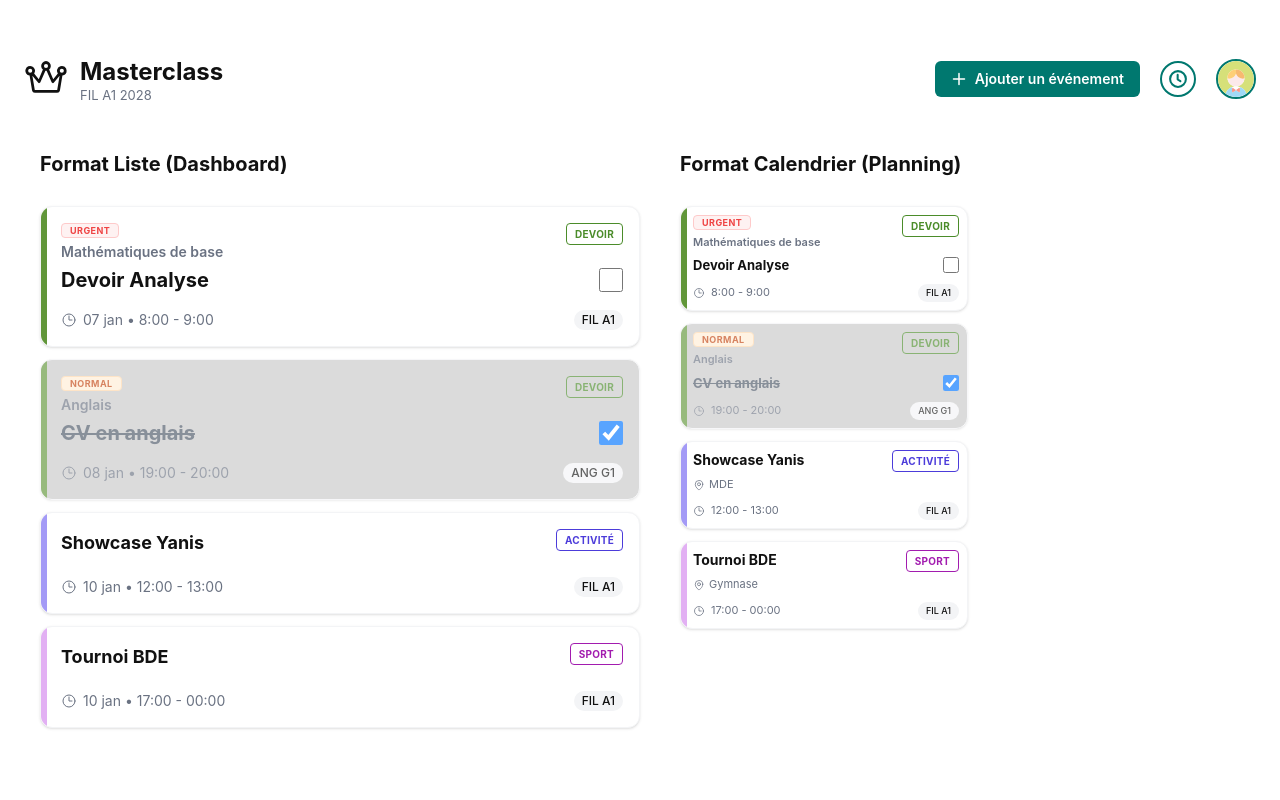
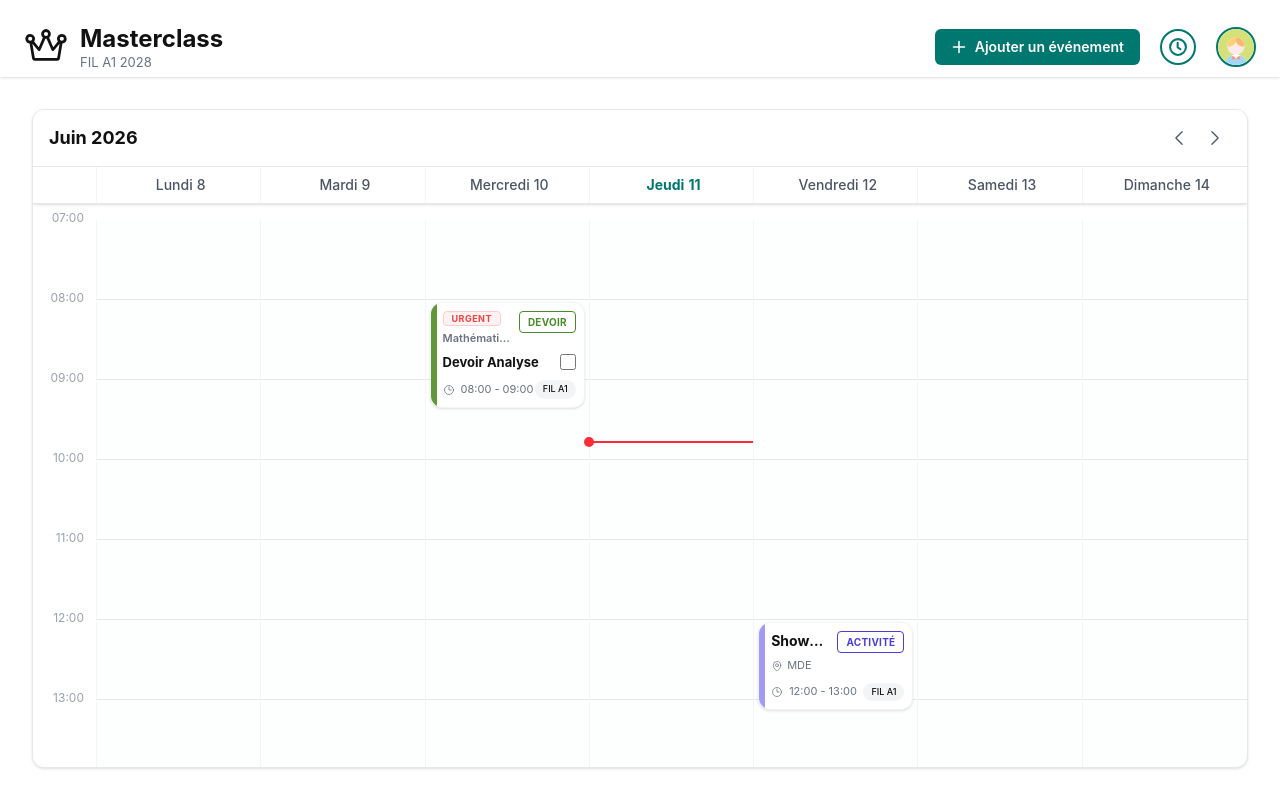
Before and after one commit to Arcols/Masterclass, a Vue app in the folder masterclass-front/: page / in a window 1280 px wide. Built offline with nearby package versions, Linux system fonts and the light colour scheme; the HTML template or start-up script is replaced by a standard one.

Commit message:
feat(ui): Création du composant de Planning (avec sous-composant PlanningColumn)

```diff
--- a/masterclass-front/src/App.vue
+++ b/masterclass-front/src/App.vue
@@ -1,53 +1,20 @@
-<style scoped>
-</style>
 <script setup lang="ts">
-import { ref } from 'vue';
-import EventCard from '@/components/EventCard.vue';
-import jsonMock from '@/mocks/events.json';
-import Header from '@/components/Header.vue'
-
-// On rend le mock réactif pour pouvoir tester les clics sur la checkbox
-const events = ref(jsonMock);
-
-// Met à jour l'état de l'événement lors du clic
-const updateStatus = (id: string, newValue: boolean) => {
-  const targetEvent = events.value.find(e => e.id === id);
-  if (targetEvent) {
-    targetEvent.isCompleted = newValue;
-  }
-};
+import Header from '@/components/Header.vue';
+import PlanningBoard from '@/components/PlanningBoard.vue';
 </script>
 
 <template>
-  <div class="w-full bg-[var(--color-background)] ">
-  <Header
-    class="sticky top-0 z-10"
-    :show-actions="true"
-    :show-profile="true"
-    subtitle="FIL A1 2028"
-  />
-  <div class="p-10 flex gap-10">
-    <div class="w-1/2 flex flex-col gap-3">
-      <h2 class="font-bold mb-4 text-xl">Format Liste (Dashboard)</h2>
-      <EventCard
-        v-for="event in events"
-        :key="'list-' + event.id"
-        :event="event"
-        layout="list"
-        @toggle-complete="updateStatus"
-      />
-    </div>
+  <div class="w-full h-screen flex flex-col bg-[var(--color-background)] overflow-hidden">
 
-    <div class="w-72 flex flex-col gap-3">
-      <h2 class="font-bold mb-4 text-xl">Format Calendrier (Planning)</h2>
-      <EventCard
-        v-for="event in events"
-        :key="'cal-' + event.id"
-        :event="event"
-        layout="calendar"
-        @toggle-complete="updateStatus"
-      />
-    </div>
-  </div>
+    <Header
+      class="z-20 bg-[var(--color-background)] shadow-sm shrink-0"
+      :show-actions="true"
+      :show-profile="true"
+      subtitle="FIL A1 2028"
+    />
+
+    <main class="flex-1 flex flex-col p-4 md:p-6 lg:p-8 min-h-0">
+      <PlanningBoard class="flex-1 min-h-0" />
+    </main>
   </div>
 </template>
--- /dev/null
+++ b/masterclass-front/src/components/PlanningBoard.vue
@@ -0,0 +1,185 @@
+<script setup lang="ts">
+import { ref, computed, onMounted, onUnmounted } from 'vue';
+import { ChevronLeftIcon, ChevronRightIcon } from '@heroicons/vue/24/outline';
+import PlanningColumn from './PlanningColumn.vue';
+import type { EventData } from './EventCard.vue';
+import mockEvents from '@/mocks/events.json';
+
+// ── CONFIGURATION DE LA GRILLE ──
+const START_HOUR = 7;
+const END_HOUR = 24;
+const ROW_HEIGHT = 80;
+
+const blocksCount = END_HOUR - START_HOUR;
+const hours = Array.from({ length: blocksCount + 1 }, (_, i) => START_HOUR + i);
+
+const events = ref<EventData[]>(mockEvents as EventData[]);
+
+// ── GESTION DES DATES ──
+const currentDate = ref(new Date()); // Gère la semaine affichée (Navigation)
+const now = ref(new Date());         // Gère l'instant T (Ligne rouge et "Aujourd'hui")
+let timer: ReturnType<typeof setInterval> | null = null;
+
+onMounted(() => {
+  timer = setInterval(() => { now.value = new Date(); }, 60000);
+});
+
+onUnmounted(() => {
+  if (timer) clearInterval(timer);
+});
+
+// Génération dynamique des jours de la semaine courante
+const weekDays = computed(() => {
+  const current = new Date(currentDate.value);
+  const dayIndex = current.getDay(); // 0 = Dim, 1 = Lun...
+
+  // Calcul de la distance par rapport au lundi
+  const distanceToMonday = dayIndex === 0 ? -6 : 1 - dayIndex;
+
+  const monday = new Date(current);
+  monday.setDate(current.getDate() + distanceToMonday);
+
+  const dayNames = [
+    { short: 'Lun', full: 'Lundi' },
+    { short: 'Mar', full: 'Mardi' },
+    { short: 'Mer', full: 'Mercredi' },
+    { short: 'Jeu', full: 'Jeudi' },
+    { short: 'Ven', full: 'Vendredi' },
+    { short: 'Sam', full: 'Samedi' },
+    { short: 'Dim', full: 'Dimanche' },
+  ];
+
+  return dayNames.map((dayName, index) => {
+    const nextDay = new Date(monday);
+    nextDay.setDate(monday.getDate() + index);
+
+    // Format YYYY-MM-DD pour filtrer les événements
+    const yyyy = nextDay.getFullYear();
+    const mm = String(nextDay.getMonth() + 1).padStart(2, '0');
+    const dd = String(nextDay.getDate()).padStart(2, '0');
+    const fullDateString = `${yyyy}-${mm}-${dd}`;
+
+    // Vérifie si la colonne correspond à "Aujourd'hui"
+    const isToday =
+      nextDay.getDate() === now.value.getDate() &&
+      nextDay.getMonth() === now.value.getMonth() &&
+      nextDay.getFullYear() === now.value.getFullYear();
+
+    return {
+      id: `day-${index}`,
+      name: dayName.short,
+      fullName: dayName.full,
+      dateNumber: nextDay.getDate(),
+      fullDateString: fullDateString,
+      isToday: isToday
+    };
+  });
+});
+
+// ── NAVIGATION & UTILITAIRES ──
+const currentMonthYear = computed(() => {
+  return currentDate.value.toLocaleDateString('fr-FR', { month: 'long', year: 'numeric' });
+});
+
+const prevWeek = () => {
+  const newDate = new Date(currentDate.value);
+  newDate.setDate(newDate.getDate() - 7);
+  currentDate.value = newDate;
+};
+
+const nextWeek = () => {
+  const newDate = new Date(currentDate.value);
+  newDate.setDate(newDate.getDate() + 7);
+  currentDate.value = newDate;
+};
+
+const getEventsForDay = (fullDateStr: string) => {
+  return events.value.filter(e => e.date === fullDateStr);
+};
+
+const updateStatus = (id: string, newValue: boolean) => {
+  const targetEvent = events.value.find(e => e.id === id);
+  if (targetEvent) targetEvent.isCompleted = newValue;
+};
+</script>
+
+<template>
+  <div class="flex flex-col h-full bg-white rounded-xl border border-gray-200 overflow-hidden shadow-sm">
+
+    <div class="flex items-center justify-between px-4 py-3 border-b border-gray-200 bg-white z-50">
+      <h2 class="text-lg font-bold text-[var(--color-black)] capitalize">{{ currentMonthYear }}</h2>
+      <div class="flex items-center gap-1">
+        <button @click="prevWeek" class="p-1.5 rounded-full hover:bg-gray-100 transition-colors cursor-pointer text-gray-600">
+          <ChevronLeftIcon class="w-5 h-5" />
+        </button>
+        <button @click="nextWeek" class="p-1.5 rounded-full hover:bg-gray-100 transition-colors cursor-pointer text-gray-600">
+          <ChevronRightIcon class="w-5 h-5" />
+        </button>
+      </div>
+    </div>
+
+    <div class="flex-1 overflow-auto relative flex flex-col">
+
+      <div class="sticky top-0 z-40 flex border-b border-gray-200 bg-white shadow-sm shrink-0">
+        <div class="w-14 md:w-16 shrink-0 sticky left-0 z-50 bg-white border-r border-gray-100"></div>
+
+        <div class="flex-1 grid grid-cols-7 min-w-[700px]">
+          <div
+            v-for="day in weekDays"
+            :key="day.id"
+            class="flex-1 py-2 text-sm flex flex-col items-center md:flex-row md:justify-center md:px-3 border-r border-gray-100 last:border-r-0"
+            :class="day.isToday ? 'text-[var(--color-primary)] font-bold' : 'text-gray-600 font-medium'"
+          >
+            <span class="md:hidden">{{ day.name }}</span>
+            <span class="hidden md:block md:px-1">{{ day.fullName }}</span>
+            <span>{{ day.dateNumber }}</span>
+          </div>
+        </div>
+      </div>
+
+      <div class="h-4 shrink-0 bg-transparent"></div>
+
+      <div class="flex flex-1 relative pb-6">
+
+        <div class="w-14 md:w-16 shrink-0 sticky left-0 z-30 bg-white border-r border-gray-100">
+          <div
+            v-for="hour in hours.slice(0, -1)"
+            :key="hour"
+            class="relative border-transparent text-xs text-gray-400 text-right pr-2"
+            :style="{ height: `${ROW_HEIGHT}px` }"
+          >
+            <span class="absolute -top-2.5 right-2 bg-white px-1">
+              {{ hour.toString().padStart(2, '0') }}:00
+            </span>
+          </div>
+          <div class="relative text-xs text-gray-400 text-right pr-2">
+            <span class="absolute -top-2.5 right-2 bg-white px-1">00:00</span>
+          </div>
+        </div>
+
+        <div class="flex-1 grid grid-cols-7 min-w-[700px] relative bg-gray-50/30">
+          <div class="absolute inset-0 pointer-events-none flex flex-col z-0">
+            <div
+              v-for="i in blocksCount"
+              :key="'line-'+i"
+              class="w-full border-b border-gray-200"
+              :style="{ height: `${ROW_HEIGHT}px` }"
+            ></div>
+          </div>
+
+          <PlanningColumn
+            v-for="day in weekDays"
+            :key="'col-'+day.id"
+            :day="day"
+            :events="getEventsForDay(day.fullDateString)"
+            :start-hour="START_HOUR"
+            :row-height="ROW_HEIGHT"
+            class="z-10"
+            @toggle-complete="updateStatus"
+          />
+        </div>
+      </div>
+
+    </div>
+  </div>
+</template>
--- /dev/null
+++ b/masterclass-front/src/components/PlanningColumn.vue
@@ -0,0 +1,74 @@
+<script setup lang="ts">
+import { computed, ref, onMounted, onUnmounted } from 'vue';
+import EventCard, { type EventData } from './EventCard.vue';
+
+const props = defineProps<{
+  day: { name: string; date: string; fullDate: string; isToday: boolean };
+  events: EventData[];
+  startHour: number;
+  rowHeight: number;
+}>();
+
+const emit = defineEmits<{
+  (e: 'toggle-complete', id: string, newValue: boolean): void;
+}>();
+
+const getEventStyle = (event: EventData) => {
+  const [startH, startM] = event.startTime.split(':').map(Number);
+  let [endH, endM] = event.endTime.split(':').map(Number);
+
+  if (endH === 0 && endM === 0) endH = 24;
+
+  const topPx = ((startH - props.startHour) + (startM / 60)) * props.rowHeight;
+  const heightPx = ((endH - startH) + ((endM - startM) / 60)) * props.rowHeight;
+
+  return { top: `${topPx}px`, height: `${heightPx}px` };
+};
+
+// ── LOGIQUE DE LA LIGNE ROUGE EN TEMPS RÉEL ──
+const now = ref(new Date());
+let timer: ReturnType<typeof setInterval>;
+
+onMounted(() => {
+  // Met à jour l'heure toutes les minutes pour faire bouger la ligne
+  timer = setInterval(() => { now.value = new Date(); }, 60000);
+});
+onUnmounted(() => clearInterval(timer));
+
+const currentTimeTop = computed(() => {
+  const currentH = now.value.getHours();
+  const currentM = now.value.getMinutes();
+
+  // Si on est en dehors des heures du planning, on ne l'affiche pas (optionnel)
+  if (currentH < props.startHour) return '-10px';
+
+  return `${((currentH - props.startHour) + (currentM / 60)) * props.rowHeight}px`;
+});
+</script>
+
+<template>
+  <div class="relative w-full h-full border-r border-gray-100 last:border-r-0">
+    <div
+      v-if="day.isToday"
+      class="absolute left-0 w-full z-20 pointer-events-none"
+      :style="{ top: currentTimeTop }"
+    >
+      <div class="h-[2px] bg-red-500 w-full relative">
+        <div class="w-2.5 h-2.5 bg-red-500 rounded-full absolute -left-1.5 -top-1"></div>
+      </div>
+    </div>
+
+    <div
+      v-for="event in events"
+      :key="event.id"
+      class="absolute left-0 w-full px-1 py-0.5 z-10 transition-transform hover:scale-[1.02] hover:z-30"
+      :style="getEventStyle(event)"
+    >
+      <EventCard
+        :event="event"
+        layout="calendar"
+        @toggle-complete="(id, val) => emit('toggle-complete', id, val)"
+      />
+    </div>
+  </div>
+</template>
--- a/masterclass-front/src/mocks/events.json
+++ b/masterclass-front/src/mocks/events.json
@@ -4,10 +4,9 @@
     "type": "devoir",
     "title": "Devoir Analyse",
     "subject": "Mathématiques de base",
-    "date": "07 jan",
-    "startTime": "8:00",
-    "endTime": "9:00",
-    "location": "",
+    "date": "2026-06-10",
+    "startTime": "08:00",
+    "endTime": "09:00",
     "priority": "urgent",
     "group": "FIL A1",
     "isCompleted": false
@@ -17,10 +16,9 @@
     "type": "devoir",
     "title": "CV en anglais",
     "subject": "Anglais",
-    "date": "08 jan",
+    "date": "2026-06-11",
     "startTime": "19:00",
-    "endTime": "20:00",
-    "location": "",
+    "endTime": "20:30",
     "priority": "normal",
     "group": "ANG G1",
     "isCompleted": true
@@ -29,12 +27,10 @@
     "id": "3",
     "type": "activite",
     "title": "Showcase Yanis",
-    "subject": null,
-    "date": "10 jan",
+    "date": "2026-06-12",
     "startTime": "12:00",
     "endTime": "13:00",
     "location": "MDE",
-    "priority": null,
     "group": "FIL A1",
     "isCompleted": false
   },
@@ -42,12 +38,10 @@
     "id": "4",
     "type": "sport",
     "title": "Tournoi BDE",
-    "subject": null,
-    "date": "10 jan",
+    "date": "2026-06-13",
     "startTime": "17:00",
-    "endTime": "00:00",
+    "endTime": "23:59",
     "location": "Gymnase",
-    "priority": null,
     "group": "FIL A1",
     "isCompleted": false
   }
```
